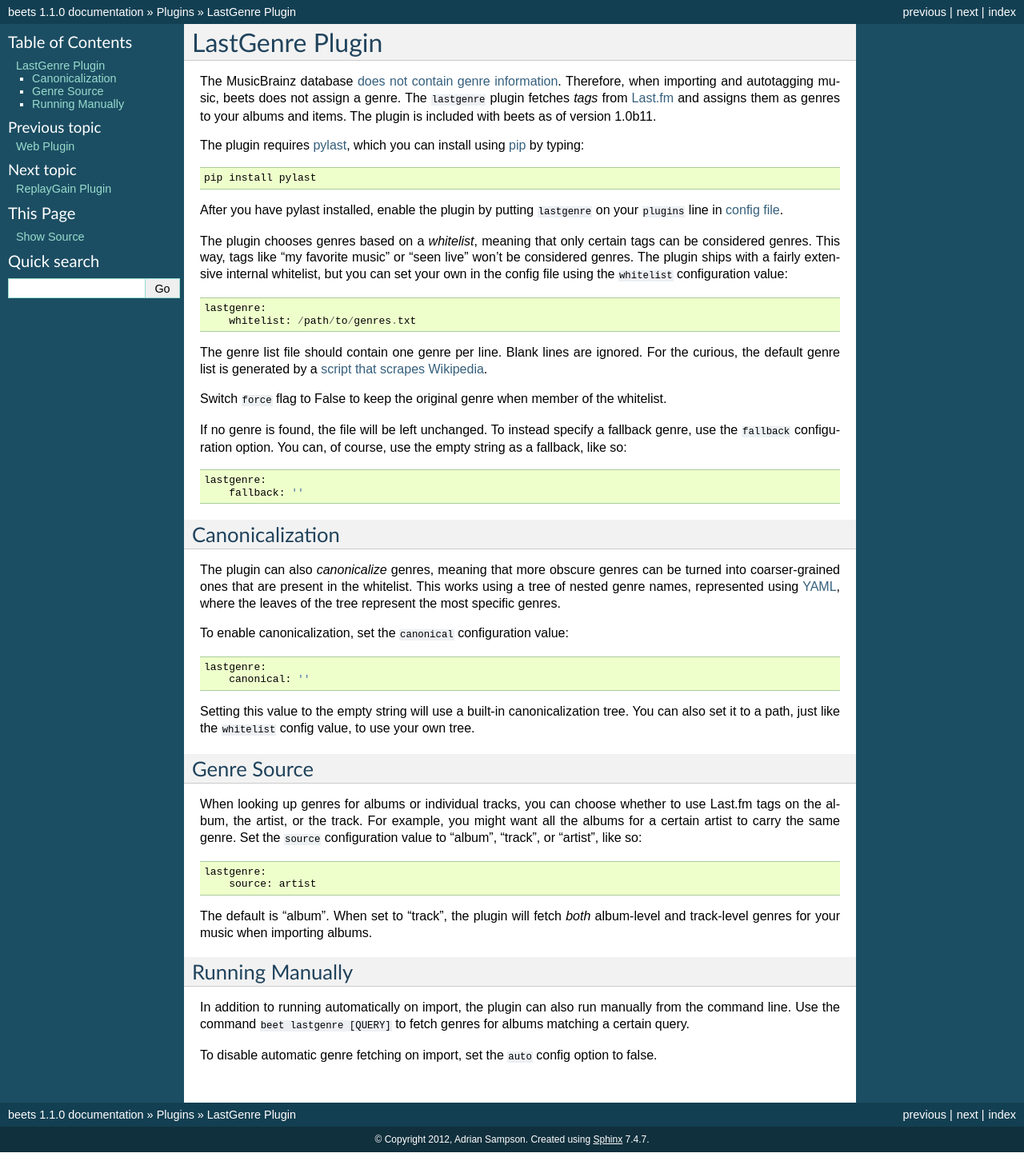
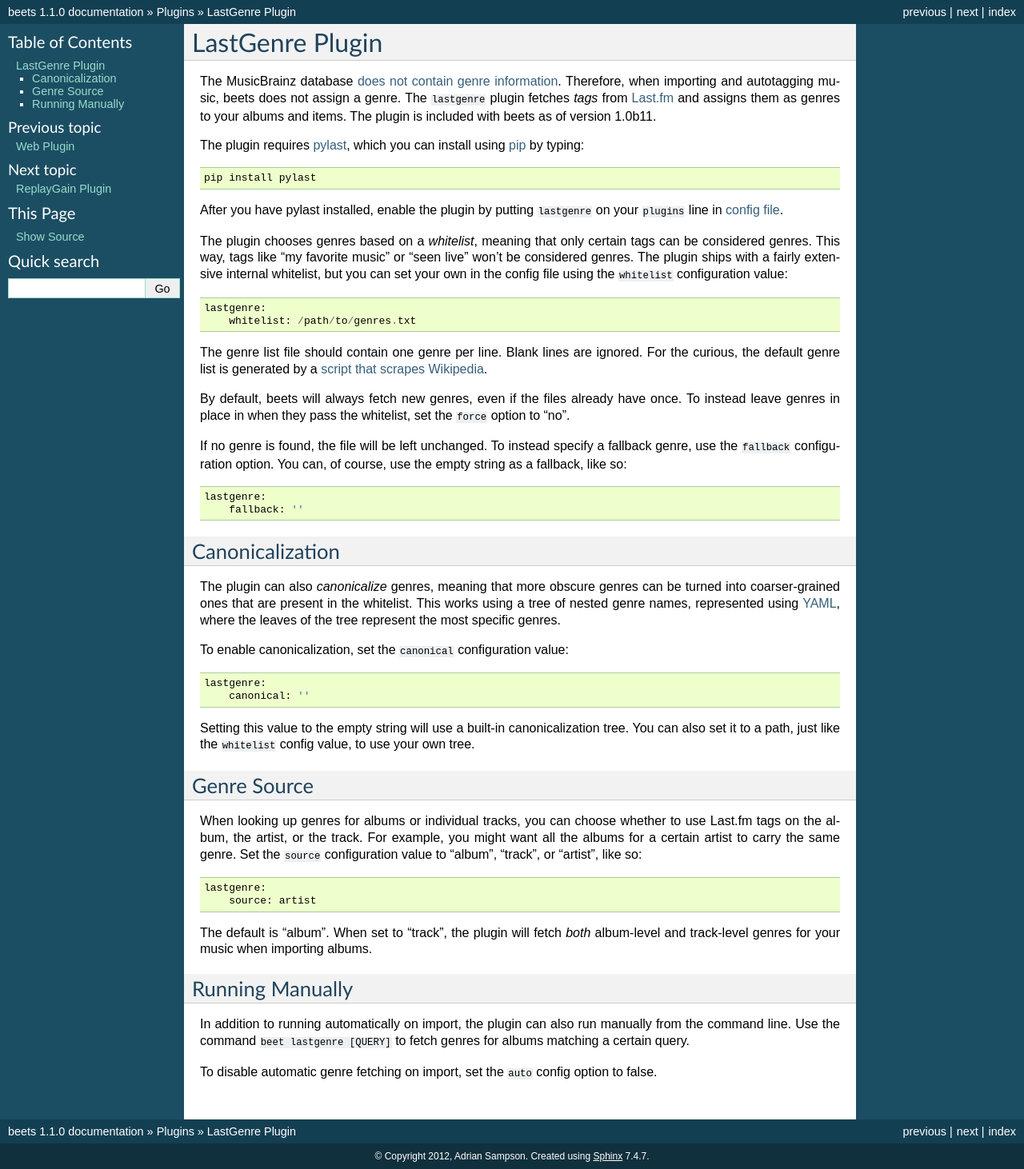
Before and after one commit to google-code-export/beets, a Sphinx documentation site: the page built from docs/plugins/lastgenre.rst, in a window 1280 px wide. Shown: the whole page at 80% size. Built offline with Sphinx 7.4.7, drawn with Linux system fonts in a browser that asks for light colours; before the commit the page ends 1441 px from its top, so only the background shows below that.

Commit message:
changelog for #254

```diff
--- a/docs/changelog.rst
+++ b/docs/changelog.rst
@@ -29,6 +29,9 @@
   `Tomahawk`_ collections. And file transfers now have a "Content-Length"
   header. Thanks to Uwe L. Korn.
 * :doc:`/plugins/lastgenre`: Fix an error when using genre canonicalization.
+* :doc:`/plugins/lastgenre`: The ``force`` config option now defaults to true
+  and controls the behavior of the import hook. (Previously, new genres were
+  always forced during import.)
 
 .. _Tomahawk: http://www.tomahawk-player.org/
 
--- a/docs/plugins/lastgenre.rst
+++ b/docs/plugins/lastgenre.rst
@@ -35,8 +35,9 @@
 .. _pylast: http://code.google.com/p/pylast/
 .. _script that scrapes Wikipedia: https://gist.github.com/1241307
 
-Switch ``force`` flag to False to keep the original genre when member
-of the whitelist.
+By default, beets will always fetch new genres, even if the files already have
+once. To instead leave genres in place in when they pass the whitelist, set
+the ``force`` option to "no".
 
 If no genre is found, the file will be left unchanged. To instead specify a
 fallback genre, use the ``fallback`` configuration option. You can, of
```
Also changed, not shown: 1 other file.
